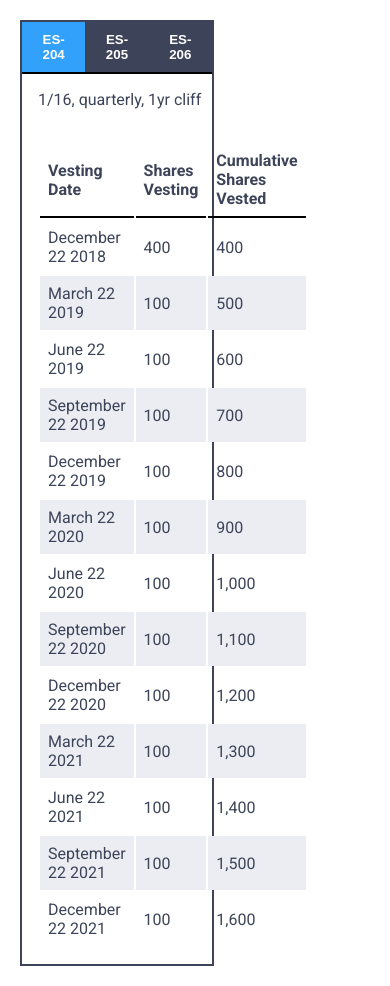
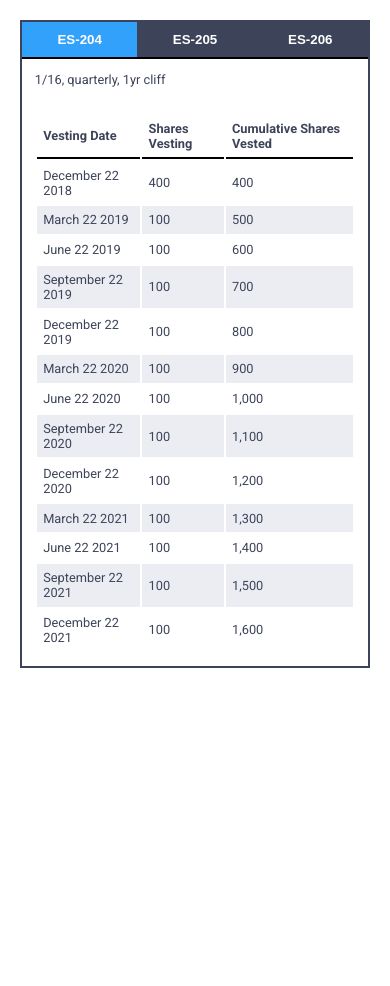
Before and after one commit to julianasglasser/equity-awards, a React (Create React App) app: page / in a window 390 px wide. After the commit the page ends 844 px from the top, so only its background shows below. Built offline with nearby package versions, Linux system fonts and the light colour scheme.

Commit message:
Add responsiveness

```diff
--- a/src/_app.scss
+++ b/src/_app.scss
@@ -6,5 +6,15 @@ $white: #fff;
 
 .App {
   color: $secondary-color;
-  width: 60%;
+  margin: auto;
+  padding: 0 200px;
+
+  @media (max-width: 970px) {
+    padding: 50px;
+  }
+
+  @media (max-width: 500px) {
+    padding: 0;
+    font-size: 0.8rem;
+  }
 }
```
